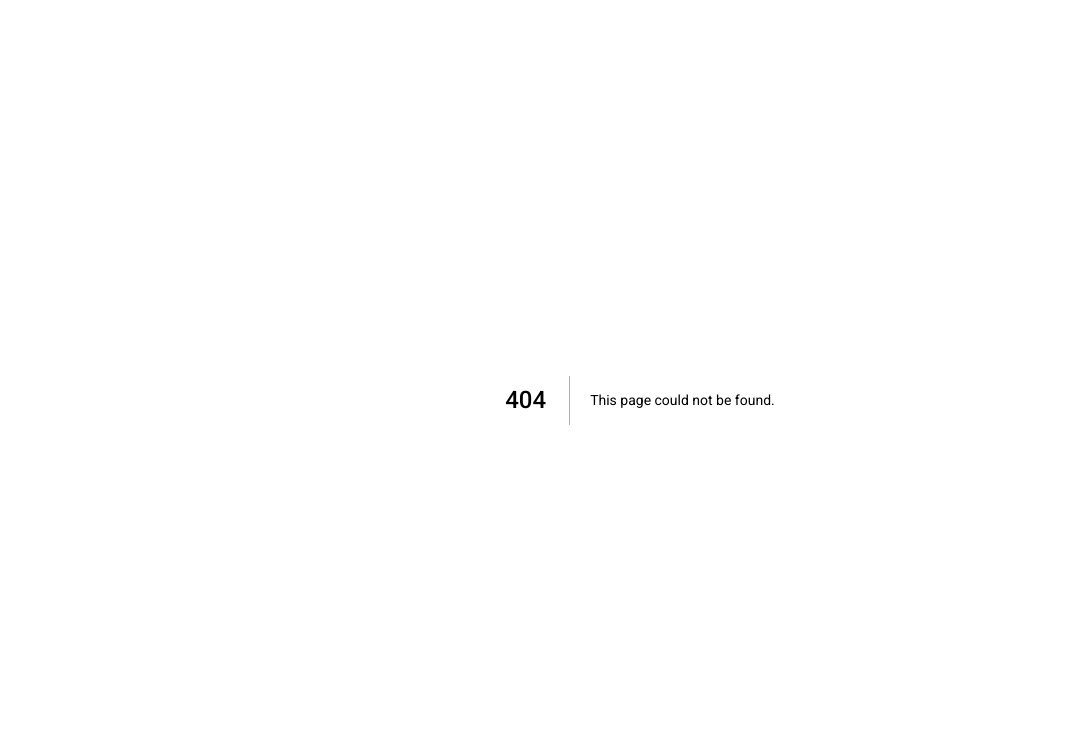
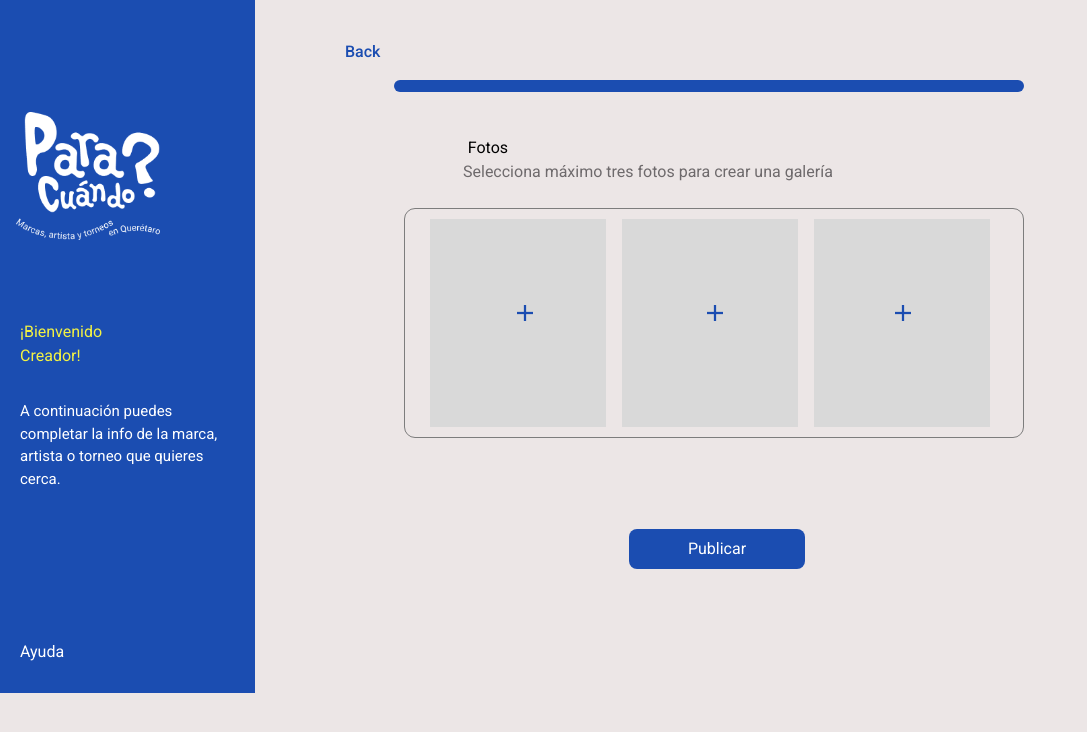
Before and after one commit to hernanmartinez1209/repo_proyecto_academlo, a Next.js app: page /multitest-form-page/next_page_public in a window 1280 px wide. Before the commit this address had no page. Shown: the top 732 px of the page, without its empty margins (0-1087 px from the left). Built offline with nearby package versions, Linux system fonts and the light colour scheme.

Commit message:
feat: added layout component termincion de publicaion

```diff
--- /dev/null
+++ b/pages/multitest-form-page/next_page_public/index.tsx
@@ -0,0 +1,123 @@
+import Link from 'next/link';
+const next_page_public = () => {
+  return (
+    <div className="flex ">
+      <div>
+        <picture>
+          <img
+            className="h-[693px] w-[255px]"
+            src="../img-form-pages.png"
+            alt=""
+          />
+        </picture>
+        <picture>
+          <img
+            className="absolute top-28 w-40 pl-4 "
+            src="../frame.png"
+            alt=""
+          />
+        </picture>
+      </div>
+      <div className=" absolute top-80 left-5 text-[#F3F243]">
+        <h2>¡Bienvenido</h2>
+        <h2>Creador!</h2>
+        <div className="w-52 pt-8">
+          <p className="w-full text-white text-[15px]">
+            A continuación puedes completar la info de la marca, artista o
+            torneo que quieres cerca.
+          </p>
+        </div>
+        <div className=" absolute top-80">
+          <p className="text-[#FFFFFF]">Ayuda</p>
+        </div>
+      </div>
+      <div>
+        <div>
+          <h3></h3>
+
+          <Link
+            className="pl-[90px] relative top-10 font-medium text-[#1B4DB1]"
+            href="/multitest-form-page"
+          >
+            Back
+          </Link>
+          <div className=" w-[630px] bg-[#1B4DB1] h-3 absolute top-20 right-64  rounded-lg">
+            {/* <h2 className="pl-[310px] pt-[87px] text-[#1A1E2E]">Publicacion</h2>
+            <h5 className="pl-[310px] pt-[9px] text-[12px] ">
+              Informacion basica
+            </h5> */}
+          </div>
+        </div>
+        <div className=" w-full flex justify-center items-center flex-col">
+          <h1 className=" relative top-28 left-12">Fotos</h1>
+          <p className=" relative top-28 left-52 text-[#6E6A6C]">
+            Selecciona máximo tres fotos para crear una galería
+          </p>
+          <div className=" flex  justify-center  gap-9  absolute top-52 right-64  w-[620px] borde">
+            <form action="imag_public" className="flex gap-2">
+              <input
+                className=" w-44 h-52 bg-[#D9D9D9]  relative cursor-pointer"
+                type="file"
+                name=""
+                id=""
+              />
+              <picture>
+                <img
+                  className="  h-12 w-44 absolute right-[417px]  "
+                  src="../Rectangle_183.jpg"
+                  alt=""
+                />
+                <img
+                  src="../plus.png"
+                  className=" absolute right-28 z-50 top-24"
+                  alt=""
+                />
+              </picture>
+              <input
+                className=" w-44 h-52 bg-[#D9D9D9]  relative cursor-pointer"
+                type="file"
+                name=""
+                id=""
+              />
+              <picture>
+                <img
+                  className="  h-12 w-44 absolute right-[225px]  "
+                  src="../Rectangle_183.jpg"
+                  alt=""
+                />
+                <img
+                  src="../plus.png"
+                  className=" absolute right-[300px] z-50 top-24"
+                  alt=""
+                />
+              </picture>
+              <input
+                className=" w-44 h-52 bg-[#D9D9D9]  cursor-pointer"
+                type="file"
+                name=""
+                id=""
+              />
+              <picture>
+                <img
+                  className="  h-12 w-44 absolute right-[33px]  "
+                  src="../Rectangle_183.jpg"
+                  alt=""
+                />
+                <img
+                  src="../plus.png"
+                  className=" absolute left-28 z-50 top-24"
+                  alt=""
+                />
+              </picture>
+              <button className="bg-[#1B4DB1] absolute top-80 w-44 h-10 left-56 rounded-lg text-white">
+                Publicar
+              </button>
+            </form>
+          </div>
+        </div>
+      </div>
+    </div>
+  );
+};
+
+export default next_page_public;
--- a/styles/globals.css
+++ b/styles/globals.css
@@ -80,6 +80,12 @@ body {
   padding-left: 5px;
 }
 
+.borde {
+  border: solid 1px;
+  border-radius: 11px;
+  padding: 10px;
+  color: #7D7D7D;
+}
 
 .h1_cart {
   font-size: 22px;
```
Also changed, not shown: public/Rectangle_183.jpg (added).
